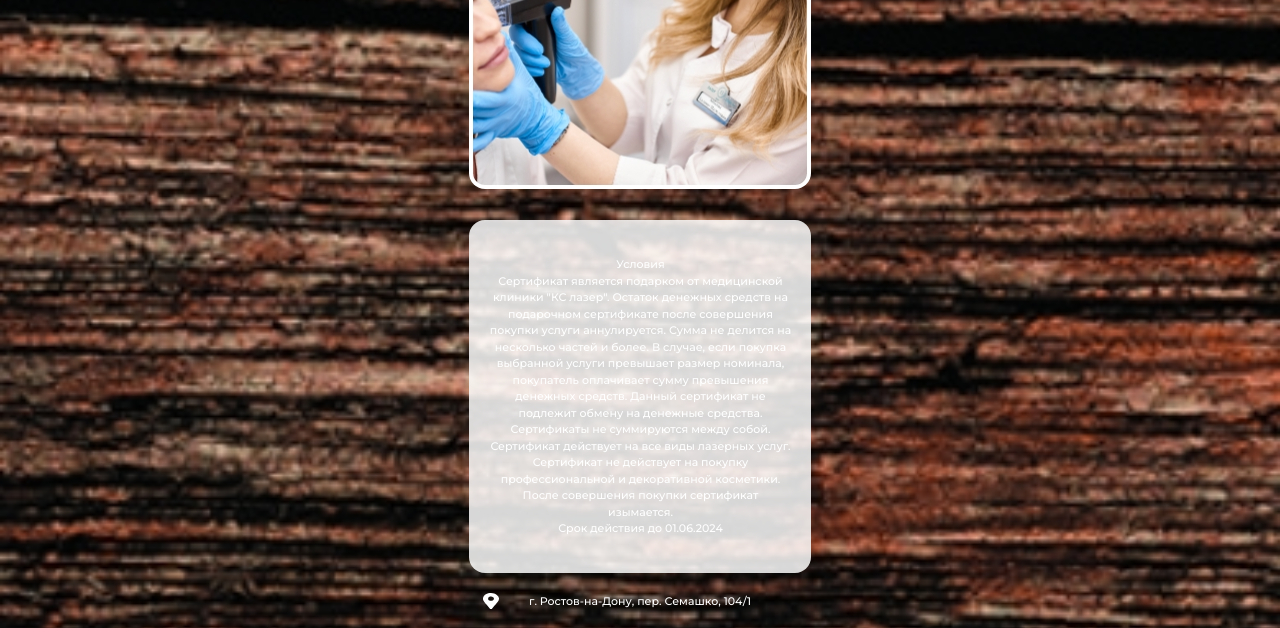
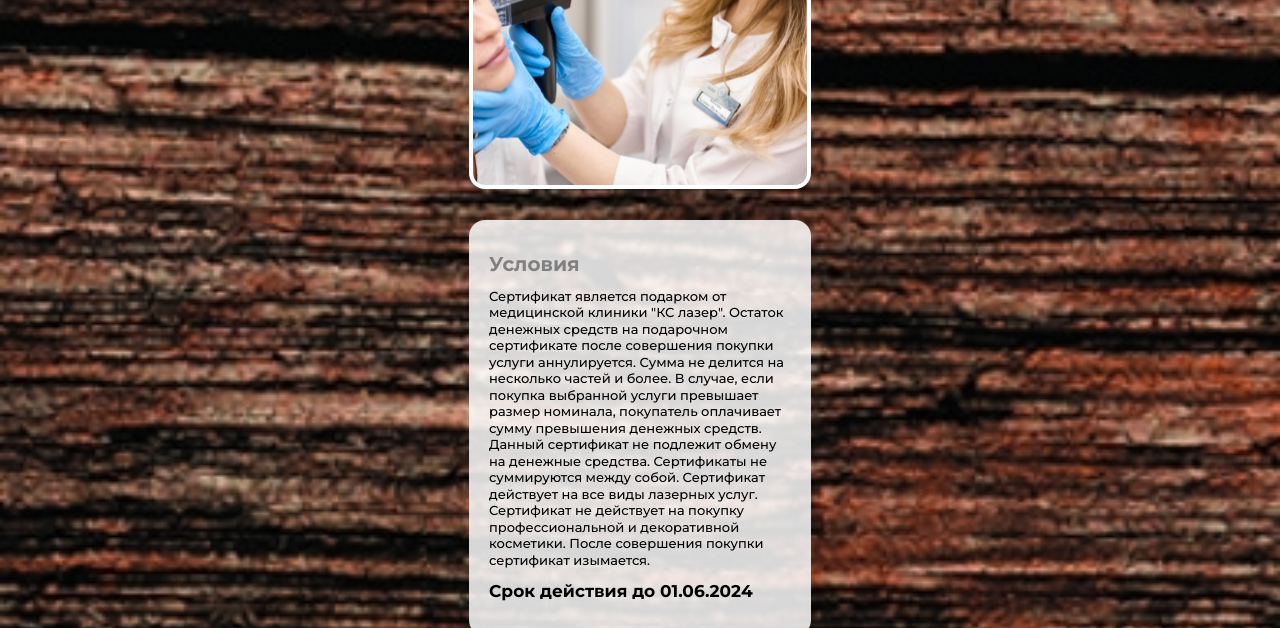
Before and after one commit to anpoluninaa/KS-Laser-BeerLibrary, a plain HTML site: page index.html in a window 1280 px wide. Shown: the part 599-1227 px from the top of the page. Drawn offline with Linux system fonts and the light colour scheme.

Commit message:
Update style.css
Add styles

```diff
--- a/css/style.css
+++ b/css/style.css
@@ -129,6 +129,25 @@ body {
     font-size: 13px;
     line-height: 152%;
 }
+.special-offers-usloviya {
+    font-size: 20px;
+    text-align: left;
+    color: gray;
+    padding-bottom: 15px;
+    font-weight: 700;
+}
+.content{
+    font-size: 13px;
+    color: black;
+    text-align: left;
+    padding-bottom: 15px;
+}
+.expiration{
+    text-align: left;
+    color: black;
+    font-size: 17px;
+    font-weight: 700;
+}
 
 .demo {
     margin-bottom: 27px;
```
